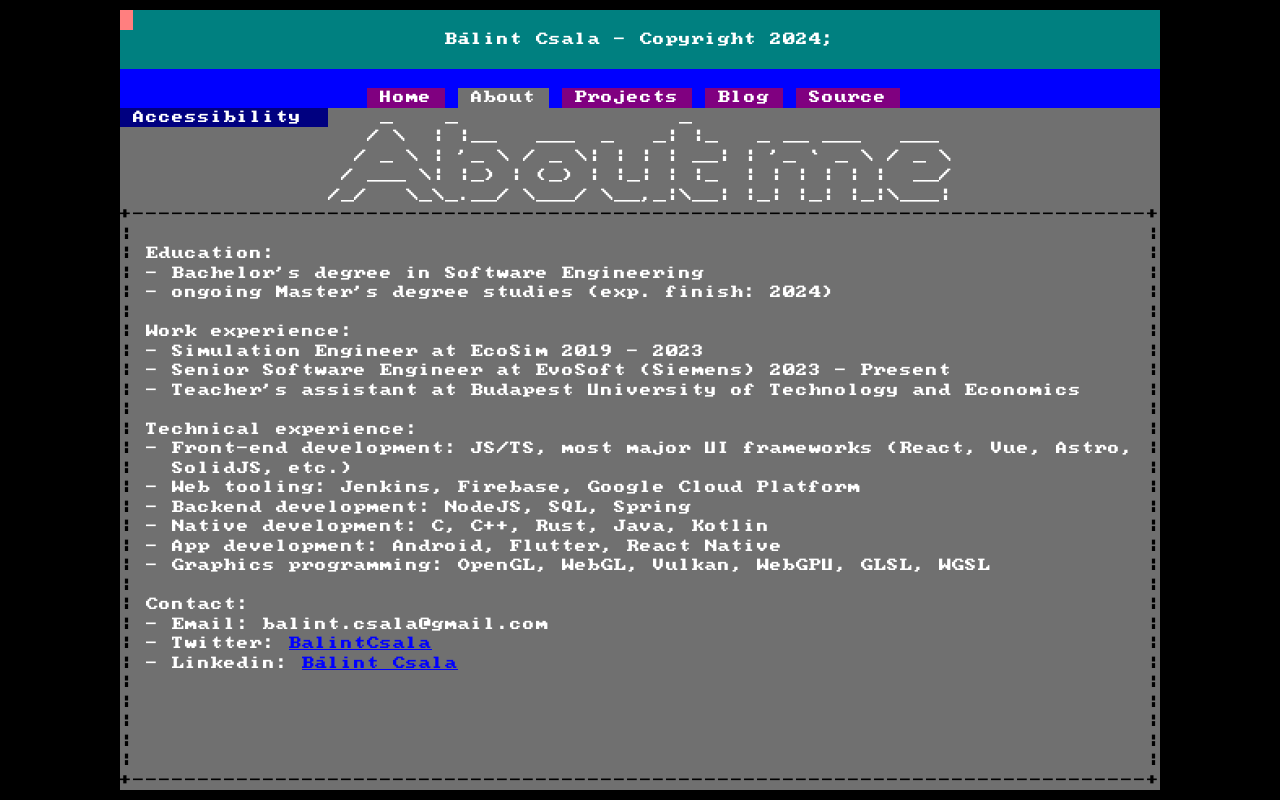
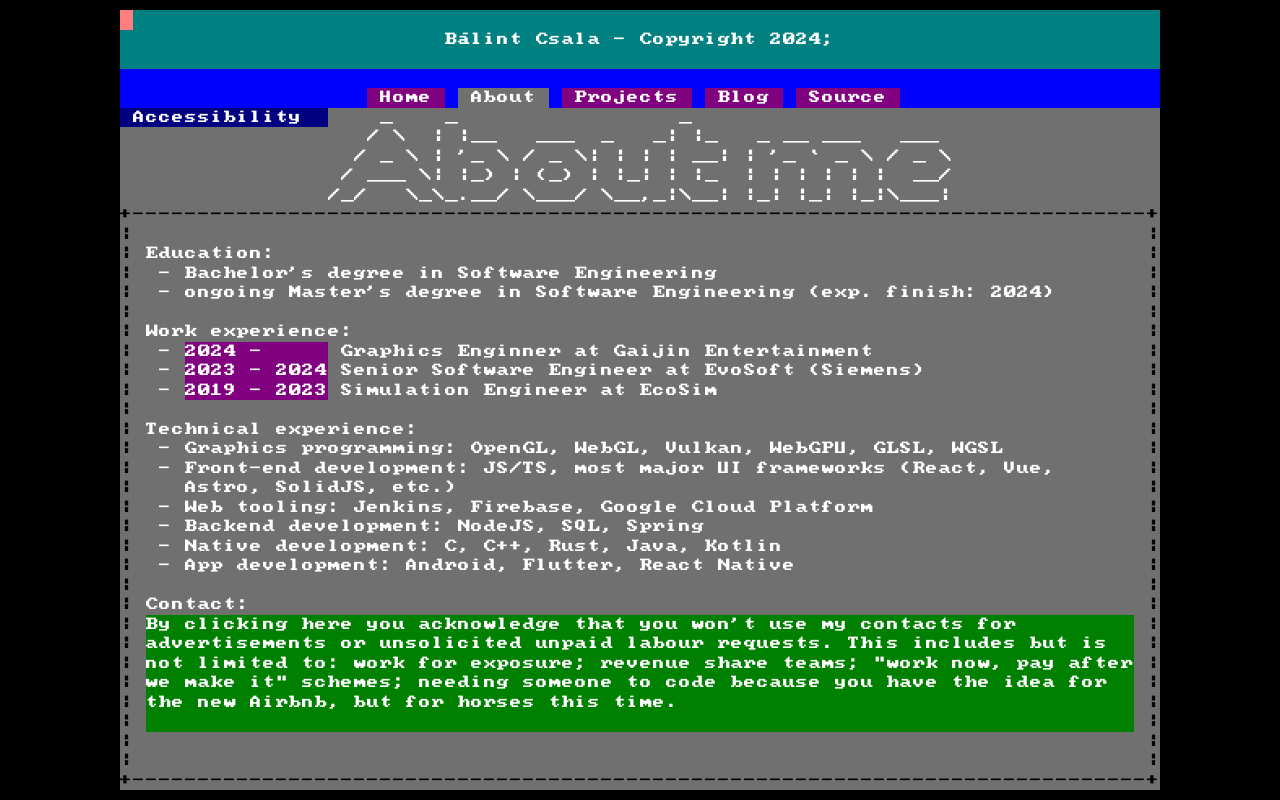
Before and after one commit to BalintCsala/website, an Astro site: page /about in a window 1280 px wide. Built offline with nearby package versions, Linux system fonts and the light colour scheme; Astro itself is replaced by a stand-in of ours.

Commit message:
Added contacts blocker and disclaimer

```diff
--- a/src/layouts/BaseLayout.astro
+++ b/src/layouts/BaseLayout.astro
@@ -29,6 +29,10 @@ const year = new Date().getFullYear();
             document {
                 font-size: 0.6rem;
             }
+
+            html {
+                overflow: hidden;
+            }
         </style>
         <script>
             function onResize() {
@@ -47,7 +51,9 @@ const year = new Date().getFullYear();
     <body
         class="overflow-x-hidden bg-black flex justify-center items-center h-full"
     >
-        <div class="bg-gray w-[50rem] md:w-[80rem] h-[80rem] md:h-[60rem] flex flex-col">
+        <div
+            class="bg-gray w-[50rem] md:w-[80rem] h-[80rem] md:h-[60rem] flex flex-col"
+        >
             <Scanlines />
             <CursorSimulator />
             <Container class="bg-teal text-white px-4 py-6">
--- a/src/pages/about.astro
+++ b/src/pages/about.astro
@@ -8,6 +8,40 @@ import Link from "@components/Link.astro";
 ---
 
 <BaseLayout>
+    <style>
+        .timeframe {
+            display: inline-block;
+            width: 11em;
+            margin-right: 1em;
+            background-color: purple;
+        }
+
+        .block {
+            padding-left: 1em;
+            margin-bottom: 1.5em;
+        }
+
+        .contacts {
+            position: relative;
+        }
+
+        .contacts-blocker {
+            position: absolute;
+            top: 0;
+            left: 0;
+            right: 0;
+            bottom: 0;
+            background: green;
+        }
+    </style>
+    <script>
+        const blocker = document.querySelector(
+            ".contacts-blocker"
+        ) as HTMLDivElement;
+        blocker.addEventListener("click", () => {
+            blocker.parentElement!.removeChild(blocker);
+        });
+    </script>
     <Container class="h-full" innerClass="flex flex-col h-full">
         <Centered>
             <Text>
@@ -22,33 +56,39 @@ import Link from "@components/Link.astro";
                 </h1>
             </Text>
         </Centered>
-        <Container
-            class="grow"
-            innerClass="w-full px-4 py-6"
-            border
-        >
+        <Container class="grow" innerClass="w-full px-4 py-6" border>
             <Text>
                 <p>Education:</p>
+                <div class="block">
                     <ListElement>
                         Bachelor's degree in Software Engineering
                     </ListElement>
                     <ListElement>
-                    ongoing Master's degree studies (exp. finish: 2024)
+                        ongoing Master's degree in Software Engineering (exp.
+                        finish: 2024)
                     </ListElement>
-                <br />
+                </div>
                 <p>Work experience:</p>
+                <div class="block">
                     <ListElement>
-                    Simulation Engineer at EcoSim 2019 - 2023
+                        <span class="timeframe">2024 -</span>Graphics Enginner
+                        at Gaijin Entertainment
                     </ListElement>
                     <ListElement>
-                    Senior Software Engineer at EvoSoft (Siemens) 2023 - Present
+                        <span class="timeframe">2023 - 2024</span>Senior
+                        Software Engineer at EvoSoft (Siemens)
                     </ListElement>
                     <ListElement>
-                    Teacher's assistant at Budapest University of Technology and
-                    Economics
+                        <span class="timeframe">2019 - 2023</span>Simulation
+                        Engineer at EcoSim
                     </ListElement>
-                <br />
+                </div>
                 <p>Technical experience:</p>
+                <div class="block">
+                    <ListElement>
+                        Graphics programming: OpenGL, WebGL, Vulkan, WebGPU,
+                        GLSL, WGSL
+                    </ListElement>
                     <ListElement>
                         Front-end development: JS/TS, most major UI frameworks
                         (React, Vue, Astro, SolidJS, etc.)
@@ -65,15 +105,40 @@ import Link from "@components/Link.astro";
                     <ListElement>
                         App development: Android, Flutter, React Native
                     </ListElement>
+                </div>
+                <p>Contact:</p>
+                <div class="contacts block">
+                    <div class="contacts-blocker">
+                        <span>
+                            By clicking here you acknowledge that you won't use
+                            my contacts for advertisements or unsolicited unpaid
+                            labour requests. This includes but is not limited
+                            to: work for exposure; revenue share teams; "work
+                            now, pay after we make it" schemes; needing someone
+                            to code because you have the idea for the new
+                            Airbnb, but for horses this time.
+                        </span>
+                    </div>
+                    <ListElement>Email: balint.csala@gmail.com</ListElement>
                     <ListElement>
-                    Graphics programming: OpenGL, WebGL, Vulkan, WebGPU, GLSL,
-                    WGSL
+                        Twitter: <Link url="https://twitter.com/BalintCsala">
+                            BalintCsala</Link
+                        >
+                    </ListElement>
+                    <ListElement>
+                        Linkedin: <Link
+                            url="https://www.linkedin.com/in/b%C3%A1lint-csala-812b7b269/"
+                        >
+                            Bálint Csala
+                        </Link>
                     </ListElement>
                     <br />
-                <p>Contact:</p>
-                <ListElement>Email: balint.csala@gmail.com</ListElement>
-                <ListElement>Twitter: <Link url="https://twitter.com/BalintCsala">BalintCsala</Link></ListElement>
-                <ListElement>Linkedin: <Link url="https://www.linkedin.com/in/b%C3%A1lint-csala-812b7b269/">Bálint Csala</Link></ListElement>
+                    <p>
+                        P.S.: I don't do commissions or contract work. If you
+                        want to change my mind on that, lead with a high 2 digit
+                        hourly rate.
+                    </p>
+                </div>
             </Text>
         </Container>
     </Container>
```
Also changed, not shown: 1 other file. Lines whose indentation alone changed are shown as unchanged.
